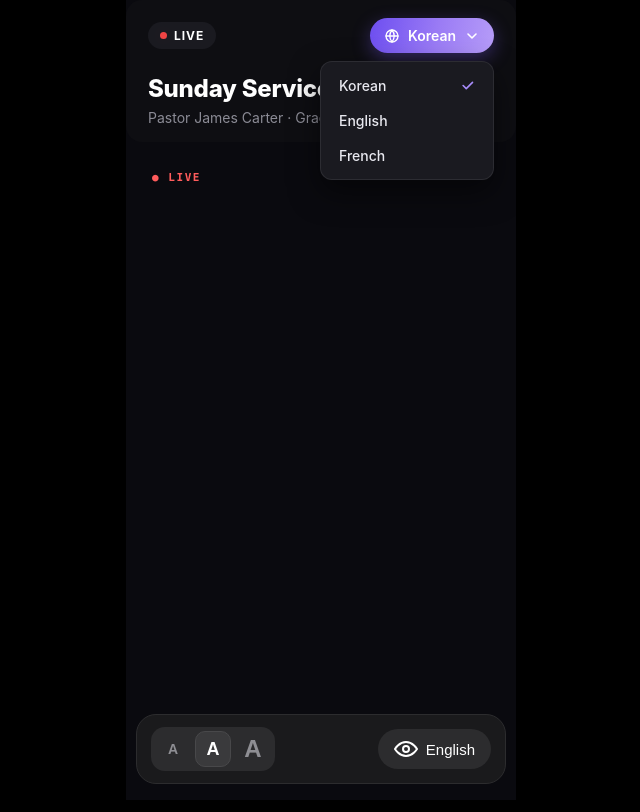
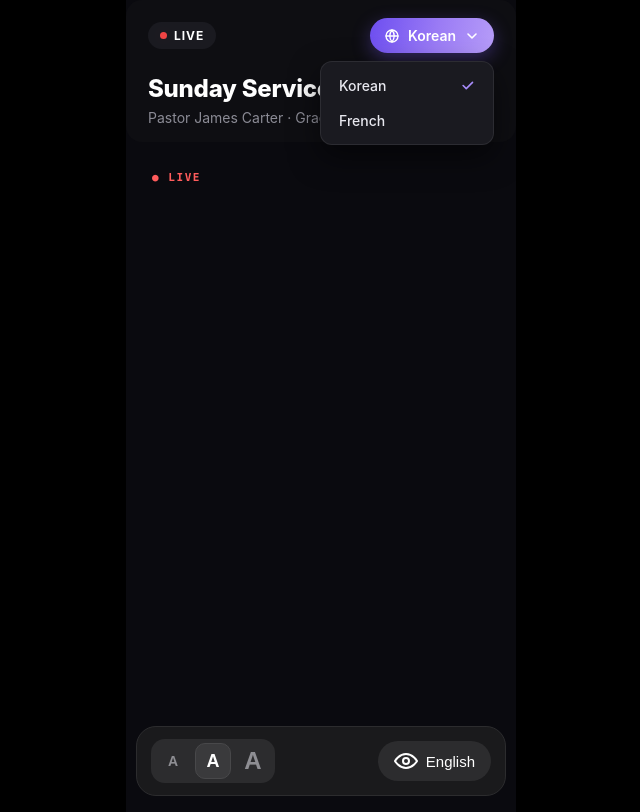
Before and after one commit to chaneul/worshiponair-translator, a React app: page / in a window 1280 px wide. Both pictures are taken after a click on the button "Korean". Shown: the whole page, without its empty margins (319-959 px from the left). Built offline with nearby package versions, Linux system fonts and the light colour scheme.

Commit message:
fix: exclude English from language dropdown options

```diff
--- a/src/features/language/LanguageDropdown.tsx
+++ b/src/features/language/LanguageDropdown.tsx
@@ -31,7 +31,7 @@ export default function LanguageSelector() {
 
       {open && (
         <ul className="lang-menu" role="listbox" aria-label="Language">
-          {LANGUAGES.map((lang) => (
+          {LANGUAGES.filter((lang) => lang !== "English").map((lang) => (
             <li key={lang} role="option" aria-selected={lang === selected}>
               <button
                 type="button"
--- a/src/features/translation/liveTranslation.css
+++ b/src/features/translation/liveTranslation.css
@@ -1,6 +1,6 @@
 .live-translation-source {
   display: flex;
-  height: 67vh;
+  height: 73vh;
 }
 
 .text-display {
```
